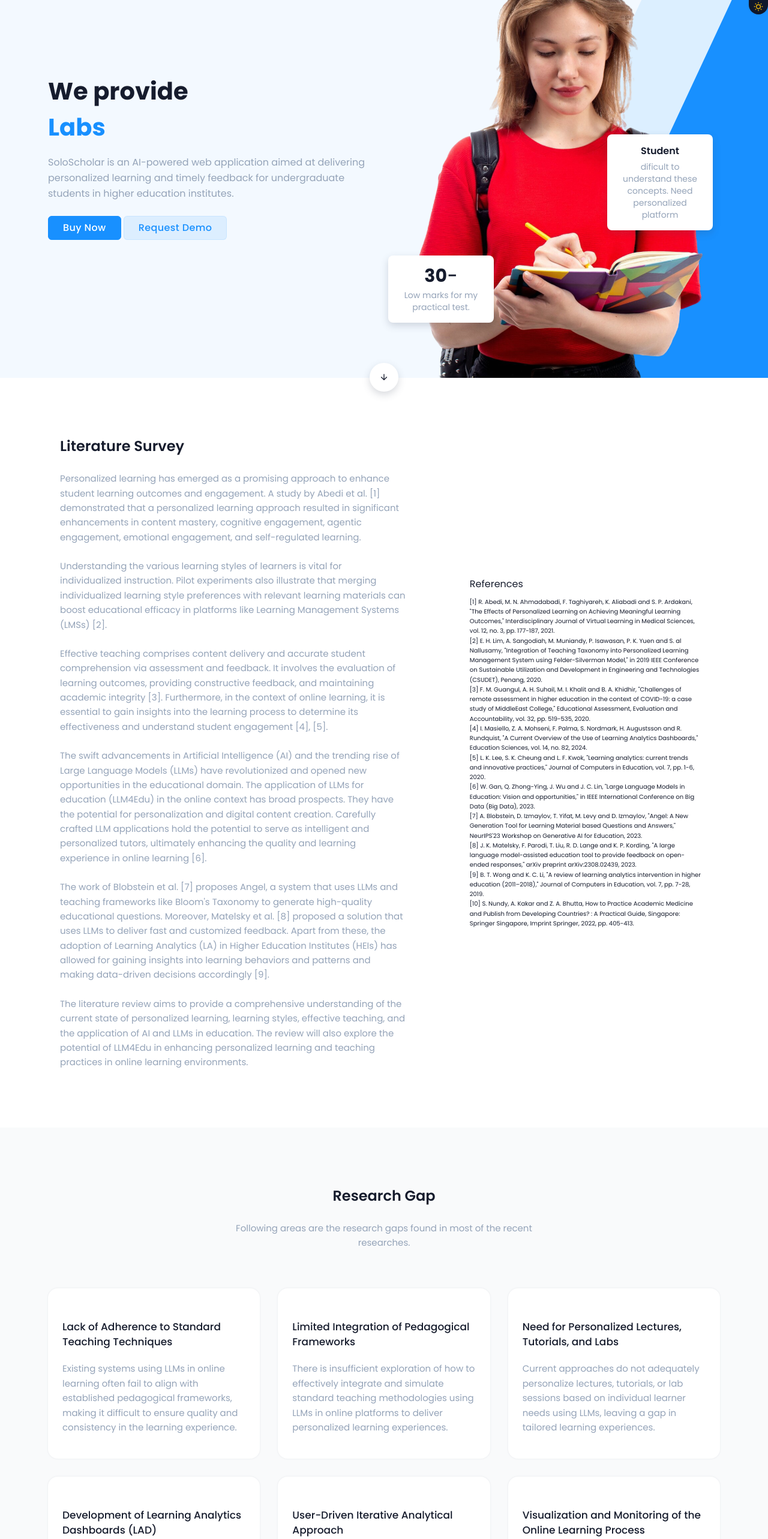
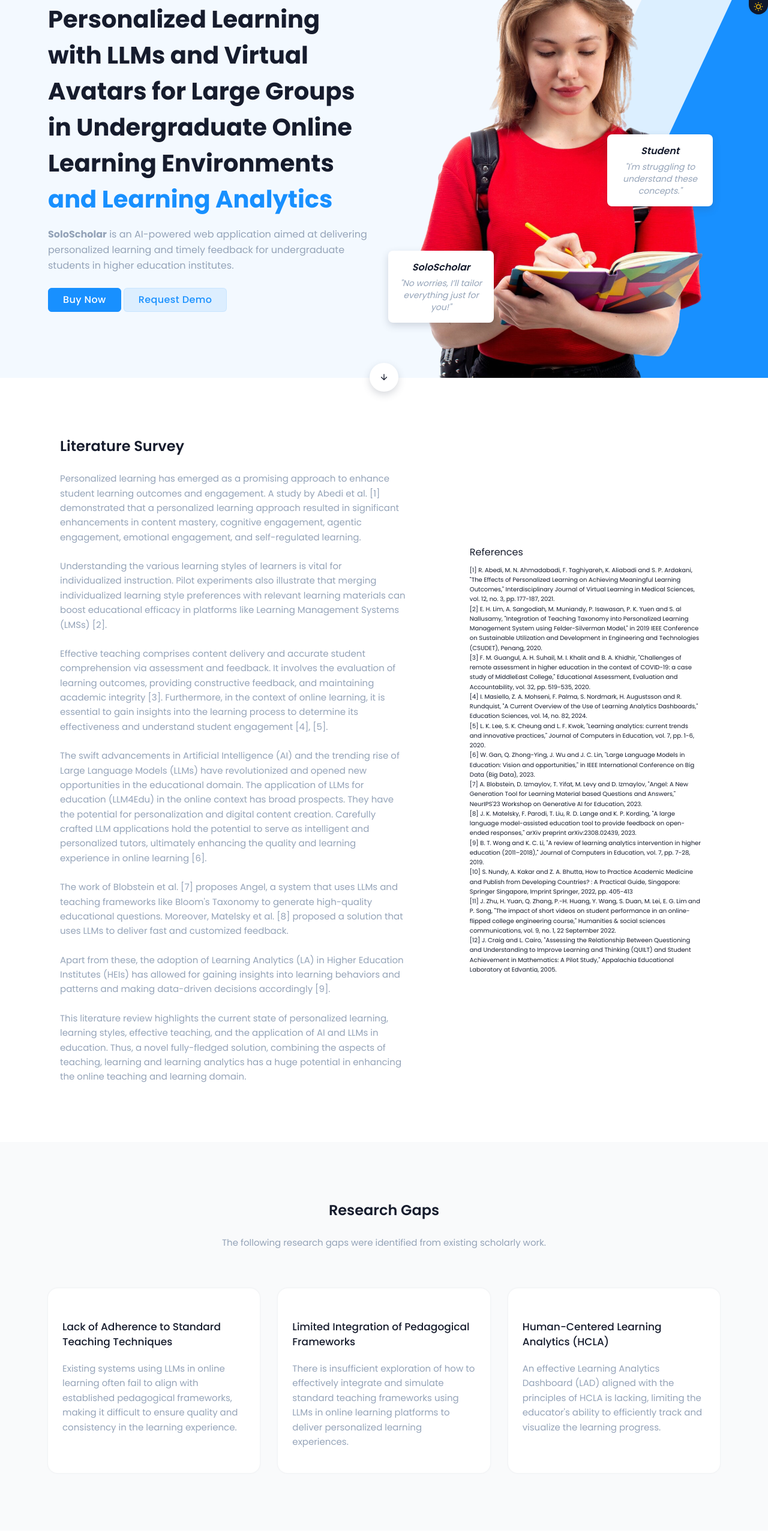
Before and after one commit to SLIIT-Y4S2/R24-062-Project-Website, a Next.js app: page / in a window 1280 px wide. Shown: the part 220-2786 px from the top of the page at 60% size. Built offline with nearby package versions, Linux system fonts and the light colour scheme.

Commit message:
Fixed minor typos and content

```diff
--- a/src/app/Data/data.js
+++ b/src/app/Data/data.js
@@ -57,29 +57,30 @@
   },
   {
     title: "Limited Integration of Pedagogical Frameworks",
-    desc: "There is insufficient exploration of how to effectively integrate and simulate standard teaching methodologies using LLMs in online platforms to deliver personalized learning experiences.",
+    desc: "There is insufficient exploration of how to effectively integrate and simulate standard teaching frameworks using LLMs in online learning platforms to deliver personalized learning experiences.",
     Icon: Icon.Aperture,
   },
+  // {
+  //   title: "Need for Personalized Lectures, Tutorials, and Labs",
+  //   desc: "Current approaches do not adequately personalize lectures, tutorials, or lab sessions based on individual learner needs using LLMs, leaving a gap in tailored learning experiences.",
+  //   Icon: Icon.Camera,
+  // },
   {
-    title: "Need for Personalized Lectures, Tutorials, and Labs",
-    desc: "Current approaches do not adequately personalize lectures, tutorials, or lab sessions based on individual learner needs using LLMs, leaving a gap in tailored learning experiences.",
-    Icon: Icon.Camera,
-  },
-  {
-    title: "Development of Learning Analytics Dashboards (LAD)",
-    desc: "An effective LAD that integrates LLM capabilities and adheres to human-centered learning analytics (HCLA) practices is lacking, hindering educators’ ability to track, monitor, and visualize learning progress efficiently.",
+    title: "Human-Centered Learning Analytics (HCLA)",
+    //desc: "An effective LAD that integrates LLM capabilities and adheres to human-centered learning analytics (HCLA) practices is lacking, hindering educators’ ability to track, monitor, and visualize learning progress efficiently.",
+    desc: "An effective Learning Analytics Dashboard (LAD) aligned with the principles of HCLA is lacking, limiting the educator's ability to efficiently track and visualize the learning progress.",
     Icon: Icon.Compass,
   },
-  {
-    title: "User-Driven Iterative Analytical Approach",
-    desc: "There is a need for an iterative approach in learning analytics that allows users (educators and learners) to interact and adapt the analysis based on insights provided by LLMs, which is currently not well-explored.",
-    Icon: Icon.Settings,
-  },
-  {
-    title: "Visualization and Monitoring of the Online Learning Process",
-    desc: "Existing systems do not provide comprehensive tools for visualizing and monitoring the learning process in real-time, making it challenging to adjust teaching strategies dynamically.",
-    Icon: Icon.Watch,
-  },
+  // {
+  //   title: "User-Driven Iterative Analytical Approach",
+  //   desc: "There is a need for an iterative approach in learning analytics that allows users (educators and learners) to interact and adapt the analysis based on insights provided by LLMs, which is currently not well-explored.",
+  //   Icon: Icon.Settings,
+  // },
+  // {
+  //   title: "Visualization and Monitoring of the Online Learning Process",
+  //   desc: "Existing systems do not provide comprehensive tools for visualizing and monitoring the learning process in real-time, making it challenging to adjust teaching strategies dynamically.",
+  //   Icon: Icon.Watch,
+  // },
 ];
 
 
@@ -101,7 +102,7 @@
   },
   {
     title: "Dynamic Learning Analytics Dashboard",
-    desc: "A learning analytics dashboard that allows the module instructor in charge to monitor and analyze this online learning approach. Aids in generating custom analytical indicators and interactive visualizations to cater to unique analysis goals to gain insights into the learning process. ",
+    desc: "Adopt the Learning Analytics and Visual Analytics (LAVA) framework in desigining and developing a human-centered LAD that allows the module instructor in charge to monitor and analyze this online learning approach.",
     Icon: Icon.Compass,
   },
 ];
@@ -377,7 +378,7 @@
     name: "Dr. Prasanna S. Haddela",
     image: "/images/members/member5.png",
     role: "Supervisor",
-    position: "Senior Lecturer",
+    position: "Head of Graduate Studies | Senior Lecturer",
     institution: "Sri Lanka Institute of Information Technology",
     department: "Information Technology",
     linkedin: "https://lk.linkedin.com/in/prasanna-s-haddela-2751037",
--- a/src/app/components/AboutUs.js
+++ b/src/app/components/AboutUs.js
@@ -74,18 +74,23 @@
                 uses LLMs and teaching frameworks like Bloom&apos;s Taxonomy to
                 generate high-quality educational questions. Moreover, Matelsky
                 et al. [8] proposed a solution that uses LLMs to deliver fast
-                and customized feedback. Apart from these, the adoption of
+                and customized feedback.
+              </p>
+              <p className="text-slate-400 max-w-xl text-[15px] mt-6">
+                Apart from these, the adoption of
                 Learning Analytics (LA) in Higher Education Institutes (HEIs)
                 has allowed for gaining insights into learning behaviors and
                 patterns and making data-driven decisions accordingly [9].
               </p>
               <p className="text-slate-400 max-w-xl text-[15px] mt-6">
-                The literature review aims to provide a comprehensive
-                understanding of the current state of personalized learning,
+                This literature review highlights the current state of personalized learning,
                 learning styles, effective teaching, and the application of AI
-                and LLMs in education. The review will also explore the
+                and LLMs in education. Thus, a novel fully-fledged solution, combining the
+                aspects of teaching, learning and learning analytics has a huge potential in enhancing the online teaching and
+                learning domain.
+                {/* The review will also explore the
                 potential of LLM4Edu in enhancing personalized learning and
-                teaching practices in online learning environments.
+                teaching practices in online learning environments.  */}
               </p>
 
               {/* <div className="mt-6">
@@ -147,12 +152,19 @@
                 [9] B. T. Wong and K. C. Li, &quot;A review of learning
                 analytics intervention in higher education (2011–2018),&quot;
                 Journal of Computers in Education, vol. 7, pp. 7-28, 2019.
-                <br />
+                <br/>
                 [10] S. Nundy, A. Kakar and Z. A. Bhutta, How to Practice
-                Academic Medicine and Publish from Developing Countries? : A
-                Practical Guide, Singapore: Springer Singapore, Imprint
-                Springer, 2022, pp. 405-413.
-                <br />
+                Academic Medicine and Publish from Developing Countries?
+                : A Practical Guide, Singapore: Springer Singapore, Imprint
+                 Springer, 2022, pp. 405-413
+                 <br/>
+                 [11] J. Zhu, H. Yuan, Q. Zhang, P.-H. Huang, Y. Wang, S. Duan, M. Lei, E. G. Lim and P. Song,
+                 &quot;The impact of short videos on student performance in an online-flipped college engineering course,&quot;
+                 Humanities & social sciences communications, vol. 9, no. 1, 22 September 2022.
+                 <br/>
+                 [12] J. Craig and L. Cairo, &quot;Assessing the Relationship Between Questioning and Understanding to
+                Improve Learning and Thinking (QUILT) and Student Achievement in Mathematics: A Pilot Study,&quot;
+                Appalachia Educational Laboratory at Edvantia, 2005.
               </p>
 
               {/* <div className="absolute lg:bottom-20 md:bottom-10 bottom-6 ltr:lg:-right-16 rtl:lg:-left-16 ltr:md:-right-8 rtl:md:-left-8 ltr:right-0 rtl:left-0 p-4 rounded-lg shadow-md dark:shadow-gray-800 bg-white dark:bg-slate-900 m-3 w-44 text-center">
--- a/src/app/components/GetInTouch.js
+++ b/src/app/components/GetInTouch.js
@@ -60,7 +60,6 @@
                 <div className="lg:col-span-8">
                     <div className="p-6 rounded-md shadow bg-white dark:bg-slate-900">
                         <form onSubmit={async (e) => {
-                            console.log("PRESSED");
                             e.preventDefault();
                             setIsDisabled(true);
                             await handleSubmit({name, email, subject, message});
--- a/src/app/components/HeroOne.js
+++ b/src/app/components/HeroOne.js
@@ -13,19 +13,19 @@
             <div className="container">
                 <div className="grid md:grid-cols-2 grid-cols-1 items-center gap-[30px]">
                     <div>
-                        <h4 className="font-bold lg:text-[40px] text-3xl lg:leading-normal leading-normal mb-4">We provide <br/>
+                        <h4 className="font-bold lg:text-[40px] text-3xl lg:leading-normal leading-normal mb-4">Personalized Learning with LLMs and Virtual Avatars for Large Groups in Undergraduate Online Learning Environments<br/>
                         <TypeAnimation
                             sequence={[
                                 // Same substring at the start will only be typed out once, initially
-                                'Personalized',
-                                1000, // wait 1s before replacing "Mice" with "Hamsters"
+                                // 'Personalized',
+                                // 1000, // wait 1s before replacing "Mice" with "Hamsters"
                                 'Lectures',
                                 1000, // wait 1s before replacing "Mice" with "Hamsters"
                                 'Tutorials',
                                 1000,
                                 'Labs',
                                 1000,
-                                'And Learning Analytics Dashboards',
+                                'and Learning Analytics',
                                 1000
                             ]}
                             wrapper="span"
@@ -34,7 +34,7 @@
                             repeat={Infinity}
                         />
                         <span className="typewrite text-amber-500" data-period="2000" data-type='[ "Dennis Scott", "Website Designer", "Web Developer", "UI/UX Designer" ]'> <span className="wrap"></span> </span></h4>
-                        <p className="text-slate-400 max-w-xl">SoloScholar is an AI-powered web application aimed at delivering personalized learning and timely feedback for undergraduate students in higher education institutes.</p>
+                        <p className="text-slate-400 max-w-xl"><b>SoloScholar</b> is an AI-powered web application aimed at delivering personalized learning and timely feedback for undergraduate students in higher education institutes.</p>
 
                         <div className="mt-6">
                             <Link href="" className="btn bg-amber-500 hover:bg-amber-600 border-amber-500 hover:border-amber-600 text-white rounded-md">Buy Now</Link>
@@ -46,17 +46,18 @@
                         <Image height={0} width={0} sizes="100vw" style={{height:"auto", width:"100%"}}  src="/images/hero/241.png" alt=""/>
 
                         <div className="absolute lg:bottom-20 md:bottom-10 bottom-2 ltr:md:-left-5 ltr:left-2 rtl:md:-right-5 rtl:right-2 p-4 rounded-lg shadow-md dark:shadow-gray-800 bg-white dark:bg-slate-900 m-3 w-44 text-center">
-                            <span className="text-3xl font-medium mb-0"><span className="counter-value font-bold" data-target="125"> <CountUp
+                            {/* <span className="text-3xl font-medium mb-0"><span className="counter-value font-bold" data-target="125"> <CountUp
                                             start={7}
                                             className="counter-value"
                                             end={30}
-                                            duration={2.75} /></span>-</span>
-                            <h6 className="text-sm text-slate-400 mt-1">Low marks for my practical test.</h6>
+                                            duration={2.75} /></span>-</span> */}
+                                            <h6 className="font-semibold"><i>SoloScholar</i></h6>
+                            <h6 className="text-sm text-slate-400 mt-1"><i>{`"No worries, I’ll tailor everything just for you!"`}</i></h6>
                         </div>
 
                         <div className="absolute lg:top-80 md:top-56 top-48 ltr:md:-right-0 ltr:right-2 rtl:md:-left-0 rtl:left-2 p-4 rounded-lg shadow-md dark:shadow-gray-800 bg-white dark:bg-slate-900 m-3 w-44 text-center">
-                            <h6 className="font-semibold">Student</h6>
-                            <h6 className="text-sm text-slate-400 mt-1">dificult to understand these concepts. Need personalized platform</h6>
+                            <h6 className="font-semibold"><i>Student</i></h6>
+                            <h6 className="text-sm text-slate-400 mt-1"><i>{`"I'm struggling to understand these concepts."`}</i></h6>
                         </div>
                     </div>
                 </div>
--- a/src/app/components/Methodology.js
+++ b/src/app/components/Methodology.js
@@ -18,8 +18,10 @@
                     <h3 className="mb-6 md:text-2xl text-xl md:leading-normal leading-normal font-semibold">Methodology</h3>
 
                     <p className="text-slate-400 text-[15px]">The foundation of this project was based on a strong theoretical background mainly related to teaching and learning techniques, and learning analytics. We adopted a systematic approach by starting with an extensive search for scholarly work to gather, evaluate, and synthesize relevant literature on the subject.</p>
-                    <p className="text-slate-400 text-[15px] mt-6">On the theoretical aspect, the cognitive levels of Bloom’s Taxonomy were utilized to categorize the three learning levels as beginner, intermediate, and advanced. Afterward, the teaching and learning frameworks identified from past scholarly work were analyzed to establish a theoretical mapping between cognitive levels, learning levels, and lesson learning outcomes.</p>
-                    <p className="text-slate-400 text-[15px] mt-6">On the technical aspect, the established theoretical mappings were used to formulate the necessary prompt templates. This also included leveraging the technique of Retrieval Augmented Generation (RAG) to utilize contextually relevant information from a knowledge base. Eventually, the powerful combination of the GPT-4o-mini model and LangChain framework was used for the synthesis and technical simulation of these teaching-learning frameworks. Similarly, a Learning Analytics Dashboard (LAD) was also developed with the ability to generate custom visualizations to aid in monitoring this online learning approach.</p>
+                    <p className="text-slate-400 text-[15px] mt-6">On the theoretical aspect, the cognitive levels of Bloom’s Taxonomy were utilized to classify the three learning levels as beginner, intermediate, and advanced. Afterward, the teaching and learning frameworks identified from past scholarly work were analyzed to establish a theoretical mapping between cognitive levels, learning levels, and lesson learning outcomes.
+                    </p>
+                    <p className="text-slate-400 text-[15px] mt-6">On the technical aspect, the established theoretical mappings were used to formulate the necessary prompt templates. This also included leveraging the technique of Retrieval Augmented Generation (RAG) to utilize contextually relevant information from a knowledge base. Eventually, the powerful combination of the GPT-4o-mini model and LangChain framework was used for the synthesis and technical simulation of these teaching-learning frameworks. Similarly, an educator-focused Learning Analytics Dashboard (LAD) was also developed by
+                        implementing the stages of the LAVA framework identified during the literature survey. This is also equipped with the ability to generate custom visualizations to cater to varying analytical goals of users, thereby serving as powerful tool for observing and analyzing the learning approach. </p>
 
                     {/* <div className="mt-6">
                                 <Link href="#project" className="btn bg-amber-500/10 hover:bg-amber-500 border-amber-500/10 hover:border-amber-500 text-amber-500 hover:text-white rounded-md me-2 mt-2">See Work</Link>
--- a/src/app/components/ProblemAndSolustion.js
+++ b/src/app/components/ProblemAndSolustion.js
@@ -33,10 +33,10 @@
                             <h3 className="mb-6 md:text-2xl text-xl md:leading-normal leading-normal font-semibold">Research Problem</h3>
 
                             {/* <h5 className="mb-6 md:text-xl text-xl md:leading-normal leading-normal ">Problem</h5> */}
-                            <p className="mb-6 text-slate-400 max-w-xl text-[15px]">Despite existing work in the domain of integrating LLMs in online learning to personalize and automate the teaching and learning process, there still exists a significant gap in adhering to standard teaching and learning techniques. Incorporating pedagogical frameworks and effectively simulating these using LLMs in an online context remains an area that requires further exploration.</p>
+                            <p className="mb-6 text-slate-400 max-w-xl text-[15px]">Despite existing work in the domain of integrating LLMs in online learning to personalize and automate the teaching and learning process, there still exists a significant gap in adhering to standard teaching and learning techniques. The combination of simulating pedagogical frameworks with LLMs, and monitoring the learning approach via learning analytics in an online context, remains an area that requires further exploration.</p>
 
                             <h3 className="mb-6 md:text-2xl text-xl md:leading-normal leading-normal font-semibold">Proposed Solution</h3>
-                            <p className="text-slate-400 max-w-l text-[15px] mt-6">This project focuses on developing a personalized online learning platform, SoloScholar, for undergraduates in HEIs by considering three learning levels: beginner, intermediate, and advanced. It takes into account the three different teaching roles of a HEI as lecturer, tutor, and lab instructor and the associated pedagogical frameworks. These theoretical frameworks lay the foundation for the platform’s design and development in simulating the three teaching roles. SoloScholar leverages LLMs to simulate the standard teaching and learning techniques based on the pedagogical frameworks in the design and delivery of personalized educational content and student assessment. Additionally, it also incorporates a 3D virtual avatar to enhance student engagement to provide a more interactive learning environment along with a dashboard to monitor this online learning approach. </p>
+                            <p className="text-slate-400 max-w-l text-[15px] mt-6">This project focuses on developing a novel personalized online learning platform, <b>SoloScholar</b>, for undergraduates in HEIs by considering three learning levels: beginner, intermediate, and advanced. The platform takes into account the three different teaching roles of a HEI as lecturer, tutor, and lab instructor and the associated pedagogical frameworks. These theoretical frameworks lay the foundation for the platform’s design and development in simulating these three teaching roles. <b>SoloScholar</b> leverages LLMs to simulate the standard teaching and learning techniques based on the pedagogical frameworks in the design and delivery of personalized educational content and student assessment. Additionally, it also incorporates a 3D virtual avatar to provide a more interactive learning environment along with an educator-focused learning analytics dashboard to monitor this online learning approach.</p>
 
                             {/* <div className="mt-6">
                                 <Link href="#project" className="btn bg-amber-500/10 hover:bg-amber-500 border-amber-500/10 hover:border-amber-500 text-amber-500 hover:text-white rounded-md me-2 mt-2">See Work</Link>
@@ -45,7 +45,9 @@
                     </div>
 
                     <div className="lg:col-span-7 lg:px-8">
-                        <iframe width="100%" height="400" src="videos/SoloScholar.mp4" title="YouTube video player" frameborder="0" allow="accelerometer; autoplay; clipboard-write; encrypted-media; gyroscope; picture-in-picture" allowfullscreen></iframe>
+                        <video width="750" height="500" controls>
+                            <source src="https://firebasestorage.googleapis.com/v0/b/betterhelpbackend.appspot.com/o/SoloScholar.mp4?alt=media&token=2c7ef722-2f1f-4997-90d4-bed749c11e0d" type="video/mp4" />
+                        </video>
                         </div>
                 </div>
             </div>
--- a/src/app/components/Service.js
+++ b/src/app/components/Service.js
@@ -8,9 +8,9 @@
         <section className="relative md:py-24 py-16 bg-gray-50 dark:bg-slate-800" id="service">
         <div className="container">
             <div className="grid grid-cols-1 pb-8 text-center">
-                <h3 className="mb-6 md:text-2xl text-xl md:leading-normal leading-normal font-semibold">Research Gap</h3>
+                <h3 className="mb-6 md:text-2xl text-xl md:leading-normal leading-normal font-semibold">Research Gaps</h3>
 
-                <p className="text-slate-400 max-w-xl mx-auto text-[15px]">Following areas are the research gaps found in most of the recent researches.</p>
+                <p className="text-slate-400 max-w-xl mx-auto text-[15px]">The following research gaps were identified from existing scholarly work.</p>
             </div>
 
             <div className="grid lg:grid-cols-3 md:grid-cols-2 grid-cols-1 mt-8 gap-[30px]">
```
